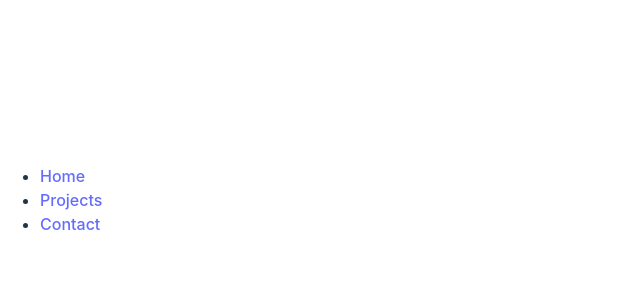
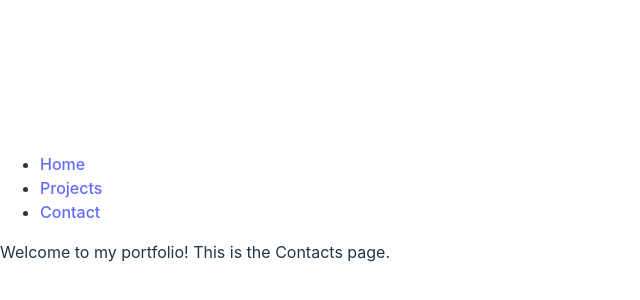
Before and after one commit to howilliam/React-Portfolio, a React (Vite) app in the folder reactpractice/: page /contacts in a window 1280 px wide. Shown: the part 200-500 px from the top of the page, without its empty margins (0-640 px from the left). Built offline with nearby package versions, Linux system fonts and the light colour scheme.

Commit message:
very basic layout of webpage placed in

```diff
--- a/reactpractice/src/AppRouter.jsx
+++ b/reactpractice/src/AppRouter.jsx
@@ -1,22 +1,22 @@
 import React from 'react';
-import { BrowserRouter as Router, Route, Switch } from 'react-router-dom';
+import { BrowserRouter as Router, Route, Routes } from 'react-router-dom';
 import Header from './components/Header';
 import Home from './components/Home';
 import Projects from './components/Projects';
-import Contact from './components/Contact';
+import Contacts from './components/Contacts';
 
 const AppRouter = () => {
   return (
     <Router>
-      <div>
-        <Header />
-        <Switch>
-          <Route path="/" exact component={Home} />
-          <Route path="/projects" component={Projects} />
-          <Route path="/contact" component={Contact} />
-        </Switch>
-      </div>
-    </Router>
+    <div>
+      <Header />
+      <Routes>
+        <Route path="/" element={<Home />} />
+        <Route path="/projects" element={<Projects />} />
+        <Route path="/contacts" element={<Contacts />} />
+      </Routes>
+    </div>
+  </Router>
   );
 };
 
```
